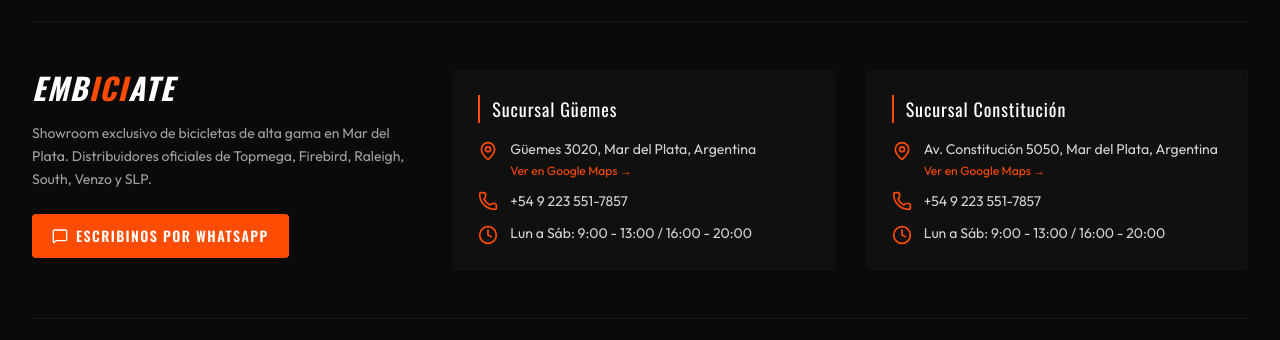
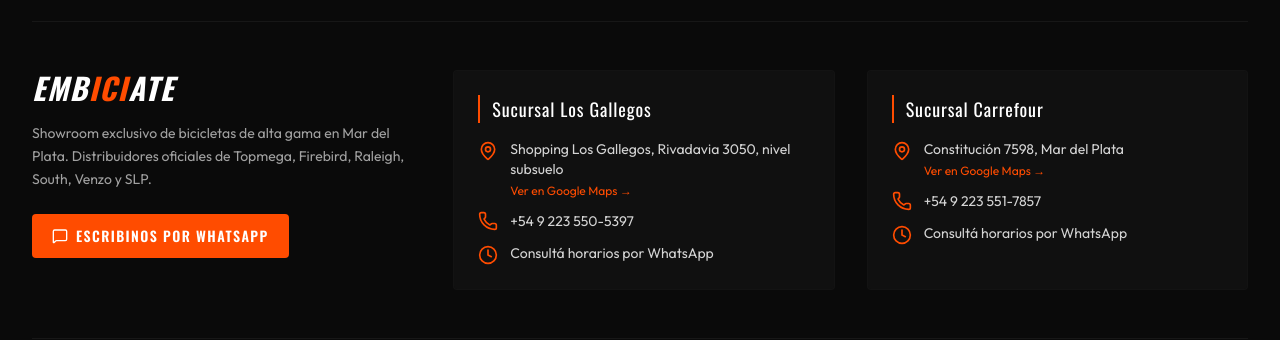
Before and after one commit to morehidalgg0/embiciate2.0, a Next.js app: page / in a window 1280 px wide. Shown: the part 2213-2553 px from the top of the page. Built offline with nearby package versions, Linux system fonts and the light colour scheme; no server answers; the database is empty.

Commit message:
Update branch contact details

```diff
--- a/src/app/page.tsx
+++ b/src/app/page.tsx
@@ -5,6 +5,7 @@
 import Footer from "@/components/Footer";
 import WhatsAppCTA from "@/components/WhatsAppCTA";
 import { getSiteSettings } from "@/lib/site-settings";
+import { getWhatsAppUrl } from "@/lib/contact";
 import { MessageSquare, ShieldCheck, CreditCard, ChevronRight, Zap, Settings, Star } from "lucide-react";
 
 export const revalidate = 0; // Disable static rendering cache so admin changes reflect immediately
@@ -45,11 +46,9 @@
   };
 
   const getWhatsAppLink = (productName: string, price: number) => {
-    const phoneNumber = "5492235517857";
-    const text = encodeURIComponent(
+    return getWhatsAppUrl(
       `¡Hola! Estoy interesado en la ${productName} que vi en la web con precio de ${formatPrice(price)}. Me gustaría recibir asesoramiento.`
     );
-    return `https://wa.me/${phoneNumber}?text=${text}`;
   };
 
   const brands = ["TOPMEGA", "FIREBIRD", "RALEIGH", "SOUTH", "VENZO", "SLP"];
--- a/src/components/Footer.tsx
+++ b/src/components/Footer.tsx
@@ -2,28 +2,10 @@
 
 import React from "react";
 import { MapPin, Phone, Clock, MessageSquare, ShieldCheck, CreditCard, Truck } from "lucide-react";
+import { branches, getWhatsAppUrl } from "@/lib/contact";
 
 export default function Footer() {
-  const phoneNumber = "5492235517857";
-  const message = encodeURIComponent("¡Hola! Vi el sitio web de Embiciate y me gustaría consultar por una bicicleta.");
-  const whatsappUrl = `https://wa.me/${phoneNumber}?text=${message}`;
-
-  const branches = [
-    {
-      name: "Sucursal Güemes",
-      address: "Güemes 3020, Mar del Plata, Argentina",
-      gmaps: "https://maps.google.com/?q=Guemes+3020+Mar+del+Plata",
-      phone: "+54 9 223 551-7857",
-      hours: "Lun a Sáb: 9:00 - 13:00 / 16:00 - 20:00",
-    },
-    {
-      name: "Sucursal Constitución",
-      address: "Av. Constitución 5050, Mar del Plata, Argentina",
-      gmaps: "https://maps.google.com/?q=Av+Constitucion+5050+Mar+del+Plata",
-      phone: "+54 9 223 551-7857",
-      hours: "Lun a Sáb: 9:00 - 13:00 / 16:00 - 20:00",
-    },
-  ];
+  const whatsappUrl = getWhatsAppUrl("¡Hola! Vi el sitio web de Embiciate y me gustaría consultar por una bicicleta.");
 
   return (
     <footer id="contacto" className="bg-neutral-950 border-t border-neutral-900 text-neutral-400 pt-16 pb-8">
@@ -106,7 +88,7 @@
                   </li>
                   <li className="flex items-center gap-3">
                     <Phone className="w-5 h-5 text-brand-orange shrink-0" />
-                    <a href={`tel:${phoneNumber}`} className="text-neutral-300 hover:text-white transition-colors">
+                    <a href={`tel:${branch.whatsapp}`} className="text-neutral-300 hover:text-white transition-colors">
                       {branch.phone}
                     </a>
                   </li>
--- a/src/components/Navbar.tsx
+++ b/src/components/Navbar.tsx
@@ -2,6 +2,7 @@
 
 import React, { useState, useEffect } from "react";
 import { MessageSquare, Menu, X } from "lucide-react";
+import { getWhatsAppUrl } from "@/lib/contact";
 
 export default function Navbar() {
   const [isOpen, setIsOpen] = useState(false);
@@ -19,9 +20,7 @@
     return () => window.removeEventListener("scroll", handleScroll);
   }, []);
 
-  const phoneNumber = "5492235517857";
-  const message = encodeURIComponent("¡Hola! Vi el sitio web de Embiciate y me gustaría consultar por una bicicleta.");
-  const whatsappUrl = `https://wa.me/${phoneNumber}?text=${message}`;
+  const whatsappUrl = getWhatsAppUrl("¡Hola! Vi el sitio web de Embiciate y me gustaría consultar por una bicicleta.");
 
   const navLinks = [
     { name: "INICIO", href: "#inicio" },
--- a/src/components/WhatsAppCTA.tsx
+++ b/src/components/WhatsAppCTA.tsx
@@ -1,11 +1,10 @@
 "use client";
 
 import React from "react";
+import { getWhatsAppUrl } from "@/lib/contact";
 
 export default function WhatsAppCTA() {
-  const phoneNumber = "5492235517857";
-  const message = encodeURIComponent("¡Hola! Vi el sitio web de Embiciate y me gustaría consultar por una bicicleta.");
-  const whatsappUrl = `https://wa.me/${phoneNumber}?text=${message}`;
+  const whatsappUrl = getWhatsAppUrl("¡Hola! Vi el sitio web de Embiciate y me gustaría consultar por una bicicleta.");
 
   return (
     <a
--- /dev/null
+++ b/src/lib/contact.ts
@@ -0,0 +1,24 @@
+export const branches = [
+  {
+    name: "Sucursal Los Gallegos",
+    address: "Shopping Los Gallegos, Rivadavia 3050, nivel subsuelo",
+    gmaps: "https://maps.google.com/?q=Shopping+Los+Gallegos+Rivadavia+3050+Mar+del+Plata",
+    phone: "+54 9 223 550-5397",
+    whatsapp: "5492235505397",
+    hours: "Consultá horarios por WhatsApp",
+  },
+  {
+    name: "Sucursal Carrefour",
+    address: "Constitución 7598, Mar del Plata",
+    gmaps: "https://maps.google.com/?q=Constitucion+7598+Mar+del+Plata",
+    phone: "+54 9 223 551-7857",
+    whatsapp: "5492235517857",
+    hours: "Consultá horarios por WhatsApp",
+  },
+];
+
+export const mainWhatsAppNumber = branches[1].whatsapp;
+
+export function getWhatsAppUrl(message: string, phoneNumber = mainWhatsAppNumber) {
+  return `https://wa.me/${phoneNumber}?text=${encodeURIComponent(message)}`;
+}
```
